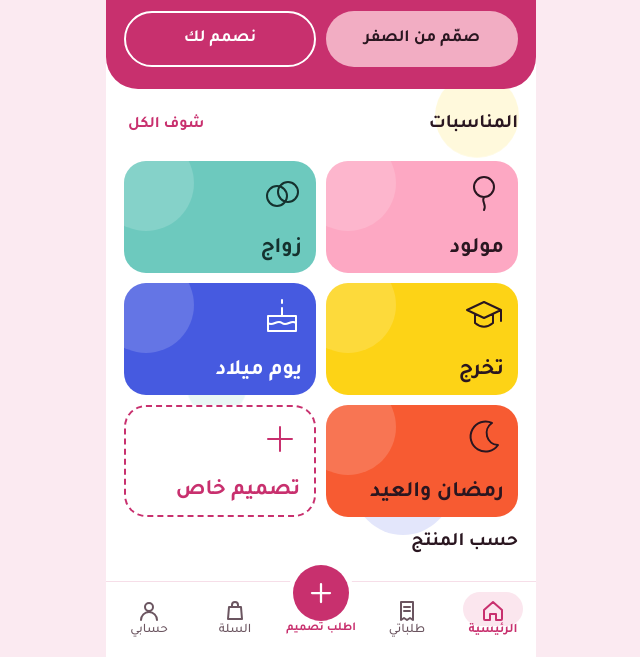
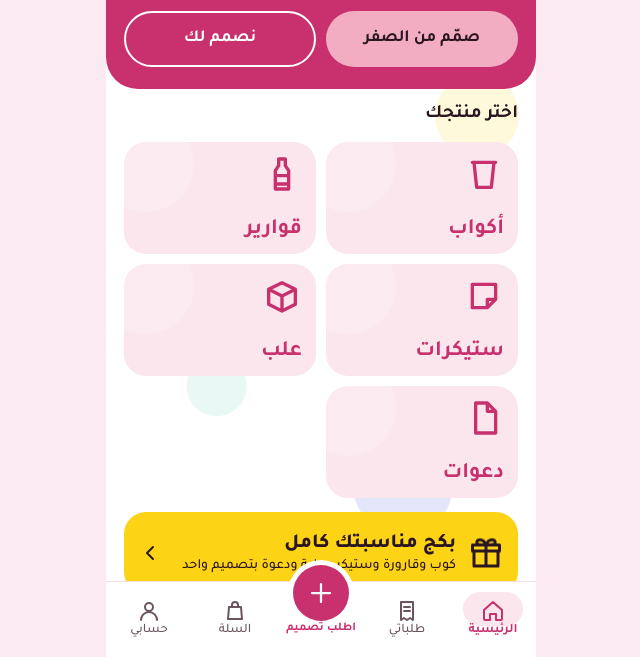
Before and after one commit to saud-ux/lamma, a plain HTML site: page index.html in a window 1280 px wide. Shown: the part 143-800 px from the top of the page, without its empty margins (319-959 px from the left). Drawn offline with nearby package versions, Linux system fonts and the light colour scheme; a web font is replaced by a local one.

Commit message:
جعل المنتجات ازرار كبيرة (tiles) مثل المناسبات، إزالة المناسبات
- تحويل 'اختر منتجك' من circles إلى tiles كبيرة
- إزالة قسم المناسبات من الصفحة الرئيسية
- إضافة دالة productTile لعرض المنتجات كأزرار كبيرة

Co-Authored-By: Claude Haiku 4.5 <noreply@anthropic.com>
Claude-Session: https://claude.ai/code/session_01XrqfcG87RghfPxBnNYroN8

```diff
--- a/index.html
+++ b/index.html
@@ -1302,6 +1302,7 @@ const redraw = () => render("still");
 const topBar = () => `<header class="top"><span class="brand">${esc(S.choices.name)}</span></header>`;
 const backBar = (title) => `<header class="bar"><button type="button" class="icon-btn" data-act="back" aria-label="رجوع">${I("back")}</button><h1>${title}</h1></header>`;
 const productCircle = (pid) => `<button type="button" class="circle" data-act="openProduct" data-v="${pid}"><span>${I(PROD[pid].icon, 28)}</span>${PROD[pid].short}</button>`;
+const productTile = (pid, i) => `<button type="button" class="tile" style="--i:${i};background:var(--primary-soft);color:var(--primary)" data-act="openProduct" data-v="${pid}">${I(PROD[pid].icon, 40)}<span>${PROD[pid].short}</span></button>`;
 
 const packBanner = () => `<button type="button" class="banner" data-act="openPack">${I("gift", 36)}<span><b>بكج مناسبتك كامل</b><small>كوب وقارورة وستيكر وعلبة ودعوة بتصميم واحد</small></span>${I("next")}</button>`;
 const eventsInOrder = () => [...S.events].sort((a, b) => a.date.localeCompare(b.date));
@@ -2134,9 +2135,7 @@ Object.assign(SCREENS, {
       <div><h1>وش لحظتك اليوم؟</h1><p>صمّم من الصفر، أو خلّنا نصمم لك.</p></div>
       <div class="hero-cta"><a class="btn hero-alt" href="./studio/?v=202611131215">صمّم من الصفر</a><button type="button" class="btn hero-ghost" data-act="idea">نصمم لك</button></div></header>
     ${nextEventBanner()}${homeOrderCard()}
-    <div class="row-head"><h2>المناسبات</h2><button type="button" class="link" data-act="openGallery">شوف الكل</button></div>
-    <div class="tiles deco">${Object.entries(OCC).map(([key, o], i) => `<button type="button" class="tile" style="--i:${i};background:${o.bg};color:${o.fg}" data-act="pickOcc" data-v="${key}">${I(o.icon, 40)}<span>${o.label}</span></button>`).join("")}<button type="button" class="tile tile-idea" style="--i:5" data-act="idea">${I("plus", 40)}<span>تصميم خاص</span></button></div>
-    <h2>حسب المنتج</h2><div class="circles">${PACK.map(productCircle).join("")}</div>
+    <h2>اختر منتجك</h2><div class="tiles deco">${PACK.map((pid, i) => productTile(pid, i)).join("")}</div>
     ${packBanner()}
     <h2>كيف نشتغل؟</h2><ol class="steps3"><li><b>١</b>تختار طريقتك</li><li><b>٢</b>تعدّل وتشوف المعاينة</li><li><b>٣</b>تستلم ملفاتك</li></ol>`,
   gallery: () => `${topBar()}<div><h1>التصاميم</h1><p class="sub" id="galCount">${galCount()}</p></div><div class="search">${I("search", 22)}<input class="input" id="f-q" data-bind="q" value="${esc(S.q)}" placeholder="ابحث: مولود، كوب، ذهبي" autocomplete="off" enterkeyhint="search" aria-label="ابحث في التصاميم"></div>
```
